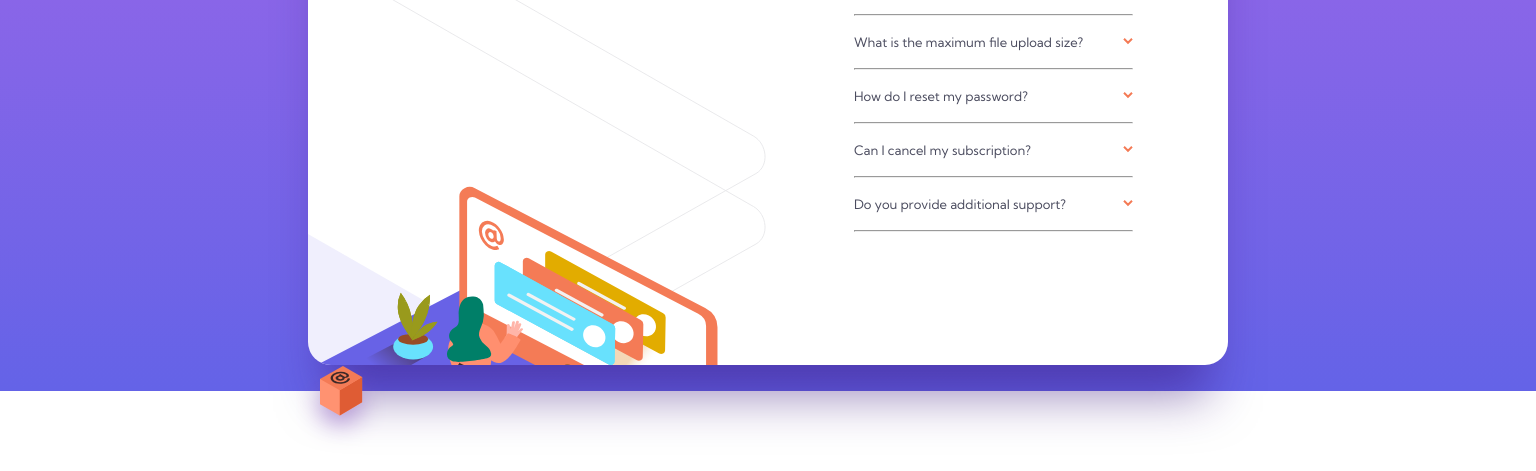
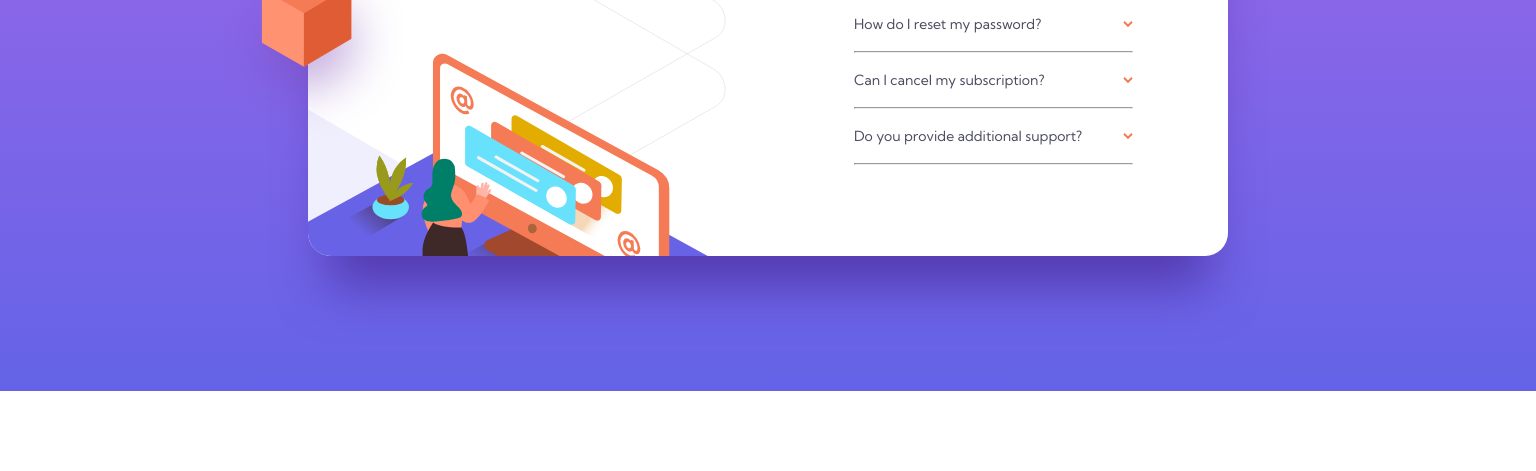
Before and after one commit to mariamo101/faq-accordion-card-main, a plain HTML site: page index.html in a window 1536 px wide. Shown: the part 409-880 px from the top of the page. After the commit the page ends 800 px from the top, so only its background shows below. Drawn offline with Linux system fonts and the light colour scheme.

Commit message:
update files

```diff
--- a/index.html
+++ b/index.html
@@ -11,20 +11,21 @@
 <title>Frontend Mentor | FAQ Accordion Card</title>
 </head>
 <body>
-  <div class="illustration-image">
+  <div class="image-mobile">
     <img class="mobile-illustration" src="./images/illustration-woman-online-mobile.svg"/>
-  </div>
-  <div class="pattern-images">
     <img class="pattern-mobile" src="./images/bg-pattern-mobile.svg"/>
   </div>
+  <div class="box">
+    <img class="box-desktop" src="./images/illustration-box-desktop.svg"/>
+    </div>
 
 
   <div class="white-container">
+    <div class="image-desktop">
+    <img class="desktop-illustration" src="./images/illustration-woman-online-desktop.svg"/>
+    <img class="desktop-pattern" src="./images/bg-pattern-desktop.svg"/>
+    </div>
 
-    <div class="illustration-pattern">
-    <img class="desktop-illustration" src="./images/illustration-woman-online-desktop.svg"/>
-    <img class="pattern-desktop" src="./images/bg-pattern-desktop.svg"/>
-</div>
  <div class="title-questions">
   <section class="title">
     <h1>FAQ</h1>
@@ -101,9 +102,6 @@
   </div>
   </div>
   </div>
-  <section class="box">
-    <img src="./images/illustration-box-desktop.svg" alt="">
-  </section>
 
 </body>
 </html>
--- a/styles.css
+++ b/styles.css
@@ -2,12 +2,15 @@
 
 body {
     font-family: "Kumbh Sans", sans-serif;
-    overflow-x: hidden;
     background: linear-gradient(180deg, #B068E9 0%, #6463E7 100%);
     background-repeat: no-repeat;
     min-height: 48rem;
     height: 100vh;
     width: 100vw;
+    display: flex;
+    flex-direction: column;
+    align-items: center;
+    justify-content: center;
   }
   html {
     box-sizing: border-box;
@@ -29,7 +32,7 @@ body {
     justify-content: space-between;
     align-items: center;
   }
-  .after-click,.arrow-up,.pattern-desktop,.desktop-illustration{
+  .after-click,.arrow-up,.image-desktop,.box{
     display: none;
   }
   .white-container{
@@ -45,10 +48,16 @@ body {
     justify-content: center;
     flex-wrap: wrap;
   }
-  .illustration-image {
-    margin: 2.5rem auto -5.3rem auto;
+  .image-mobile{
     width: 15rem;
     text-align: center;
+    z-index: 2;
+  }
+  .mobile-illustration{
+    margin: 2.5rem auto -5.3rem auto;
+  }
+  .pattern-mobile{
+    margin: 0 auto 1.75rem auto;
   }
   .title{
     width: 17.438rem;
@@ -63,10 +72,8 @@ body {
   .questions{
     width: 17.438rem;
     margin: 1.125rem 0 1.125rem 0;
-    font-size: 13px;
-    font-weight: 400;
-    line-height: 16px;
-    letter-spacing: 0px;
+    font-size: 0.75rem;
+    line-height: 1.125rem;
     text-align: left;
   }
   p{
@@ -85,50 +92,18 @@ body {
     width: 17.438rem;
     margin: 0 0 3rem 0;
   }
-  .pattern-images{
-    margin: 0 auto 1.75rem auto;
-    width: 15rem;
-    text-align: center;
+  .before-click:hover,.question:hover{
+    cursor: pointer;
+    color: #F47B56;
   }
-
-  @media screen and (min-width:1440px){
-    body{
-      display: flex;
-      flex-direction: column;
-      flex-wrap: nowrap;
-      justify-content: center;
-    }
-    .pattern-desktop{
-      display: inline;
-      margin: 0 0 6rem 0;
-      width: 58.25rem;
-      height: 55.5rem;
-    }
-    .desktop-illustration{
-      display: inline;
-      width: 35.5rem;
-      height: 24.375rem;
-      margin: 0rem 0rem -44rem 24rem;
-      z-index: 1;
-      position: relative;
+  @media screen and (max-width:325px) {
+    body,html{
+      min-width: 325px;
     }
 
-    .box{
-      position: relative;
-      width: 5.625rem;
-      height: 6.625rem;
-      z-index: 2;
-      margin: 0rem 0rem -21.5rem 18.5rem;
-    }
-    .illustration-pattern{
-      margin: 0;
-      padding: 0;
-    }
-    .title-questions{
-      padding:4.06rem 5.94rem 5.19rem 5.51rem;
-
-    }
-    .pattern-images,.illustration-image{
+  }
+  @media screen and (min-width:1440px){
+    .image-mobile{
       display: none;
       margin: 0;
     }
@@ -145,24 +120,41 @@ body {
       border-radius: 23px;
       box-shadow: 0px 50px 50px -20px rgba(53, 18, 122, 0.50);
     }
-    /*
+    .image-desktop{
+      display: flex;
+      flex-direction: column-reverse;
+      align-items: center;
+    }
+    .desktop-pattern{
+      margin: 0rem 0rem -35rem -5rem;
+    }
     .desktop-illustration{
-      background-image: url(./images/illustration-woman-online-desktop.svg);
-      background-size: cover;
-      position: absolute;
+      width: 32.5rem;
+      height: 23.375rem;
+      margin: 0rem 0rem 20rem 20rem;
     }
-    .pattern-desktop{
-      width: 35rem;
-      height: 35rem;
-      margin: -3rem 0rem 0rem -35rem;
-      position: absolute;
+    .box-desktop{
+      margin: 0rem 0rem -25rem -27rem;
     }
-    */
-    .mobile-illustration,.pattern-mobile{
-      display: none;
+    .box {
+      display: inline;
+      width: 15.6rem;
+      z-index: 2;
+      margin: 0;
+    }
+
+    .title-questions{
+      padding:4.06rem 5.94rem 5.19rem 5.51rem;
+
     }
     .title{
-     margin: 0;
+     margin: 0 0 2.81rem 0;
      text-align: start;
     }
+    .all-questions{
+      margin: 0;
+    }
+    .questions{
+      font-size: 0.875rem;
+    }
   }
```
